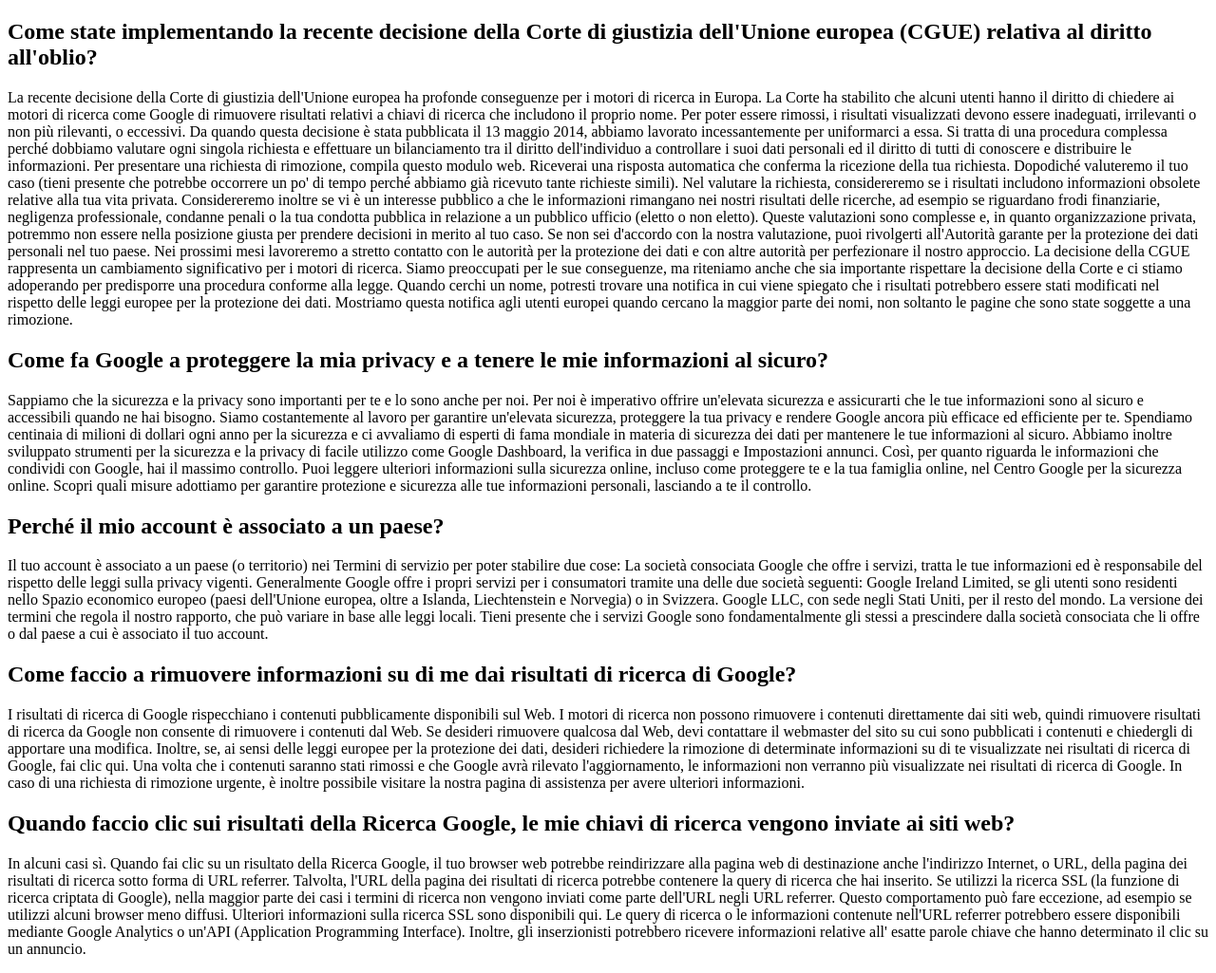
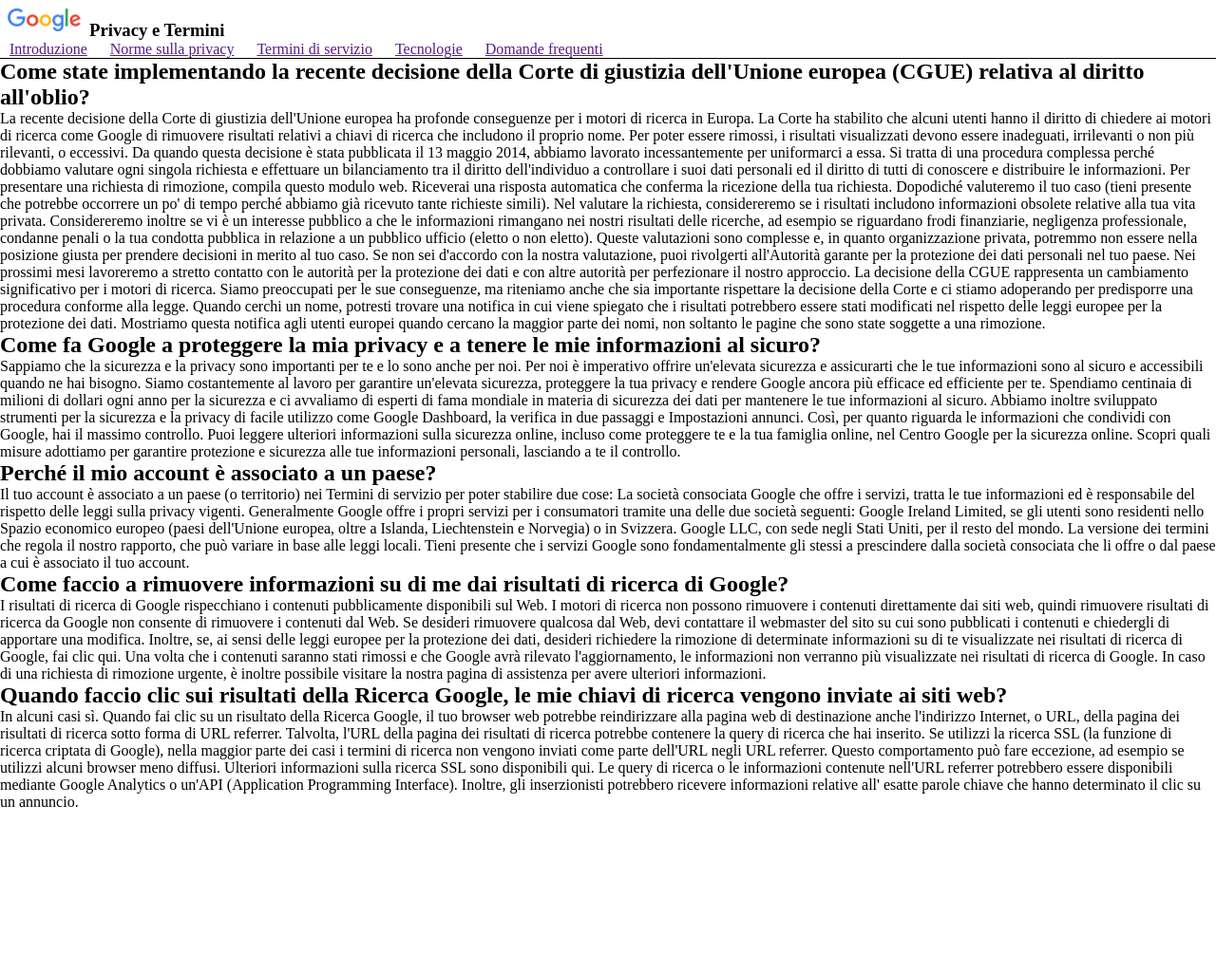
Before and after one commit to Rorins/php-google-faq, a PHP site: page / in a window 1280 px wide. Shown: the whole page at 95% size. After the commit the page ends 850 px from the top, so only its background shows below. Run offline with PHP 8.4, Linux system fonts and the light colour scheme.

Commit message:
Adding header

```diff
--- /dev/null
+++ b/css/style.css
@@ -0,0 +1,22 @@
+* {
+  padding: 0;
+  margin: 0;
+  box-sizing: border-box;
+}
+
+header {
+  border-bottom: 1px solid black;
+}
+
+.logo h3 {
+  display: inline;
+}
+
+ul {
+  list-style: none;
+}
+
+ul li {
+  display: inline;
+  padding: 10px;
+}
--- a/index.php
+++ b/index.php
@@ -55,9 +55,26 @@ Tieni presente che i servizi Google sono fondamentalmente gli stessi a prescinde
     <meta charset="UTF-8">
     <meta http-equiv="X-UA-Compatible" content="IE=edge">
     <meta name="viewport" content="width=device-width, initial-scale=1.0">
-    <title>Document</title>
+    <title>Question and Answers</title>
+    <link rel="stylesheet" href="./css/style.css">
 </head>
 <body>
+
+<header>
+    <div class="logo">
+    <img src="./google.PNG" alt="google">
+    <h3>Privacy e Termini</h3>
+    </div>
+
+    <ul>
+        <li><a href="">Introduzione</a></li>
+        <li><a href="">Norme sulla privacy</a></li>
+        <li><a href="">Termini di servizio</a></li>
+        <li><a href="">Tecnologie</a></li>
+        <li><a href="">Domande frequenti</a></li>
+    </ul>
+
+</header>
 
 <?php
 foreach($qAndA as $element){?>
```
Also changed, not shown: google.PNG (added).
